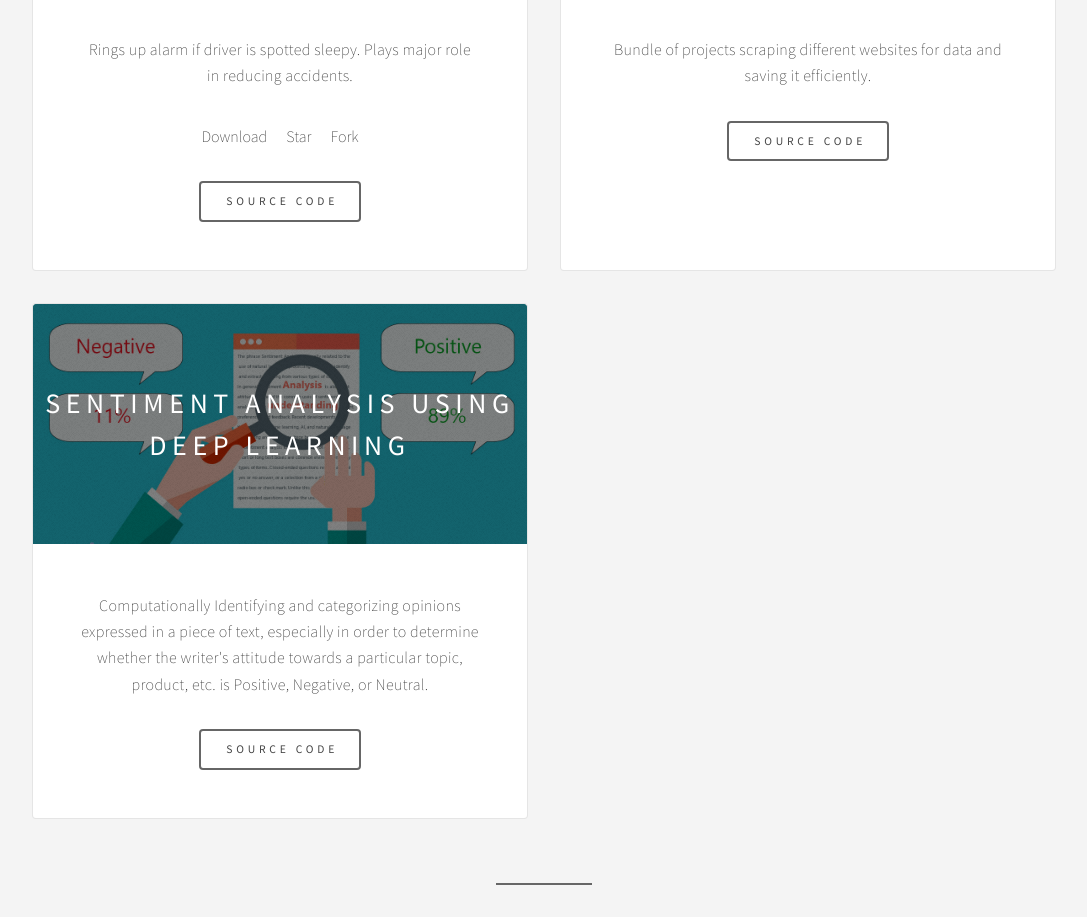
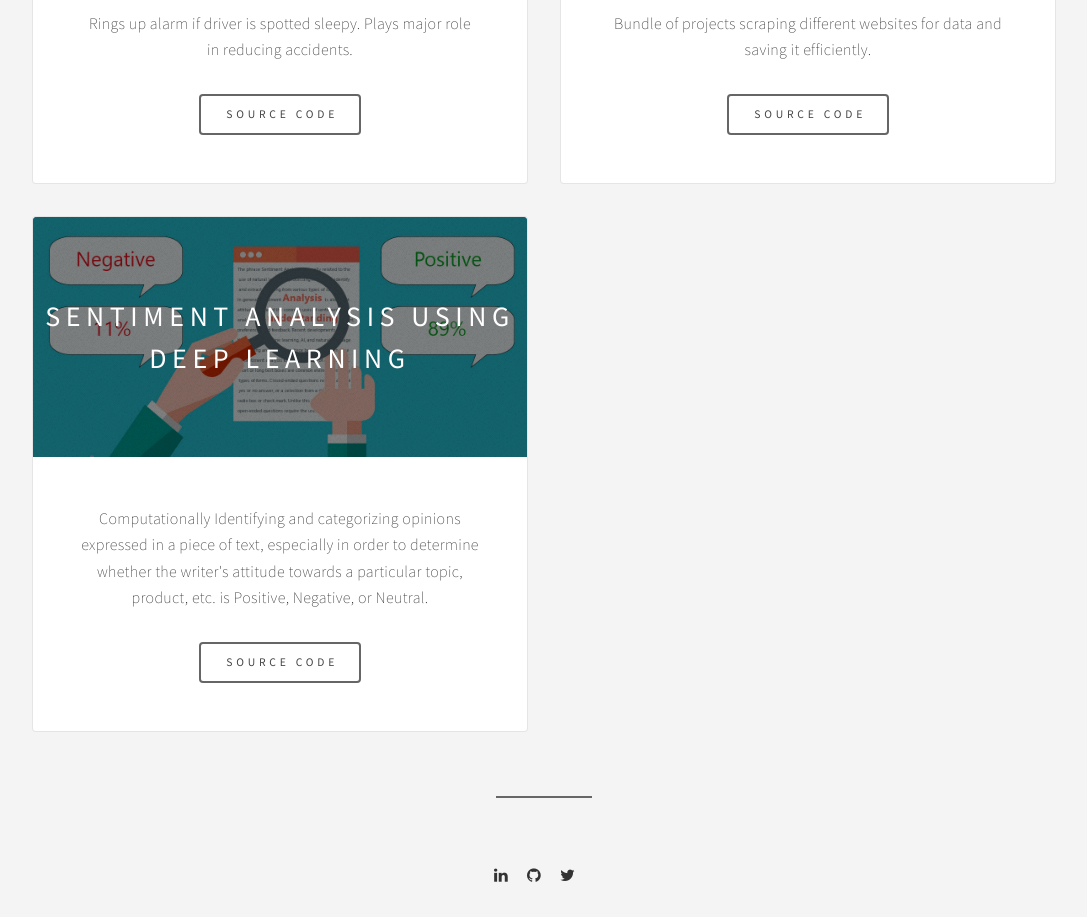
Before and after one commit to vikramvinay/vikramvinay.github.io, a plain HTML site: page projects.html in a window 1280 px wide. Shown: the part 2060-2977 px from the top of the page, without its empty margins (96-1183 px from the left). Drawn offline with Linux system fonts and the light colour scheme; files whose address does not match are found by name.

Commit message:
Update projects.html

```diff
--- a/projects.html
+++ b/projects.html
@@ -59,7 +59,7 @@
 								<a href="https://github.com/AIVenture0/PubG-Win-prediction-using-ML"><img src="projects/images/pubg.jpg" alt="" /></a>
 								<h3>PUBG Finish Placement Prediction Using Machine Learning</h3>
 							</header>
-							<p>It's a kaggle competition where we have to predict the final "Finish Placement Prediction" of all the players who participated in the Game.<br><br><!-- <i>(Work in progress)</i> --></p>
+							<p>It's a kaggle competition where we have to predict the final "Finish Placement Prediction" of all the players who participated in the Game.<!-- <br><br><i>(Work in progress)</i> --></p>
 							<!-- <ul class="actions"> -->
 								<!-- <li><a class="github-button" href="https://github.com/pranayanand123/Instagram-Hastags-Predictor/archive/master.zip" data-size="large" aria-label="Download Instagram Hastags Predictor on GitHub">Download</a></li> -->
 								<!-- <li><a class="github-button" href="https://github.com/pranayanand123/Instagram-Hastags-Predictor" data-size="large" data-show-count="true" aria-label="Star Instagram Hastags Predictor on GitHub">Star</a></li> -->
@@ -75,7 +75,7 @@
 								<a href="https://github.com/AIVenture0/Email_summarization-with-Unsupervised-Learning"><img src="projects/images/summarize.png" alt="" /></a>
 								<h3>Email summarization with Unsupervised-Learning</h3>
 							</header>
-							<p>The task is to perform Text Summarization on emails in languages such as English, Danish, French, etc. using Python.<!-- <i></i> --></p>
+							<p>The task is to perform Text Summarization on emails in languages such as English, Danish, French, etc. using Python.<!-- <br><br><i></i> --></p>
 <!-- 							<ul class="actions">
 								<li><a class="github-button" href="https://github.com/pranayanand123/StackOverflow-Chatbot/archive/master.zip" data-size="large" aria-label="Download jogendra/hostel-portal-iitbhu on GitHub">Download</a></li>
 								<li><a class="github-button" href="https://github.com/pranayanand123/StackOverflow-Chatbot" data-size="large" data-show-count="true" aria-label="Star jogendra/hostel-portal-iitbhu on GitHub">Star</a></li>
@@ -91,7 +91,7 @@
 								<a href="https://github.com/AIVenture0/Loan-defaulter-prediction-Web-App"><img src="projects/images/credit.jpg" alt="" /></a>
 								<h3>Defaulter prediction Web App</h3>
 							</header>
-							<p>Loan-defaulter-prediction Web App: This model is a flask web-app that predicts the " Whether to the Borrower gonna be a defaulter or not ".<br></p>
+							<p>Loan-defaulter-prediction Web App: This model is a flask web-app that predicts the " Whether to the Borrower gonna be a defaulter or not ".<!-- <br> --></p>
 <!-- 							<ul class="actions">
 								<li><a class="github-button" href="https://github.com/pranayanand123/StackOverflow-Chatbot/archive/master.zip" data-size="large" aria-label="Download jogendra/hostel-portal-iitbhu on GitHub">Download</a></li>
 							</ul> -->
@@ -115,11 +115,11 @@
 								<h3>Sleepy Driver</h3>
 							</header>
 							<p>Rings up alarm if driver is spotted sleepy. Plays major role in reducing accidents.</p>
-							<ul class="actions">
+<!-- 							<ul class="actions">
 								<li><a class="github-button" href="https://github.com/pranayanand123/Sleepy-Driver/archive/master.zip" data-size="large" aria-label="Download jogendra/lawbhu-website on GitHub">Download</a></li>
 								<li><a class="github-button" href="https://github.com/pranayanand123/Sleepy-Driver" data-size="large" data-show-count="true" aria-label="Star jogendra/lawbhu-website on GitHub">Star</a></li>
 								<li><a class="github-button" href="https://github.com/pranayanand123/Sleepy-Driver/fork" data-size="large" data-show-count="true" aria-label="Fork jogendra/lawbhu-website on GitHub">Fork</a></li>
-							</ul>
+							</ul> -->
 							<ul class="actions">
 								<li><a href="https://github.com/pranayanand123/Sleepy-Driver" class="button">Source Code</a></li>
 							</ul>
```
